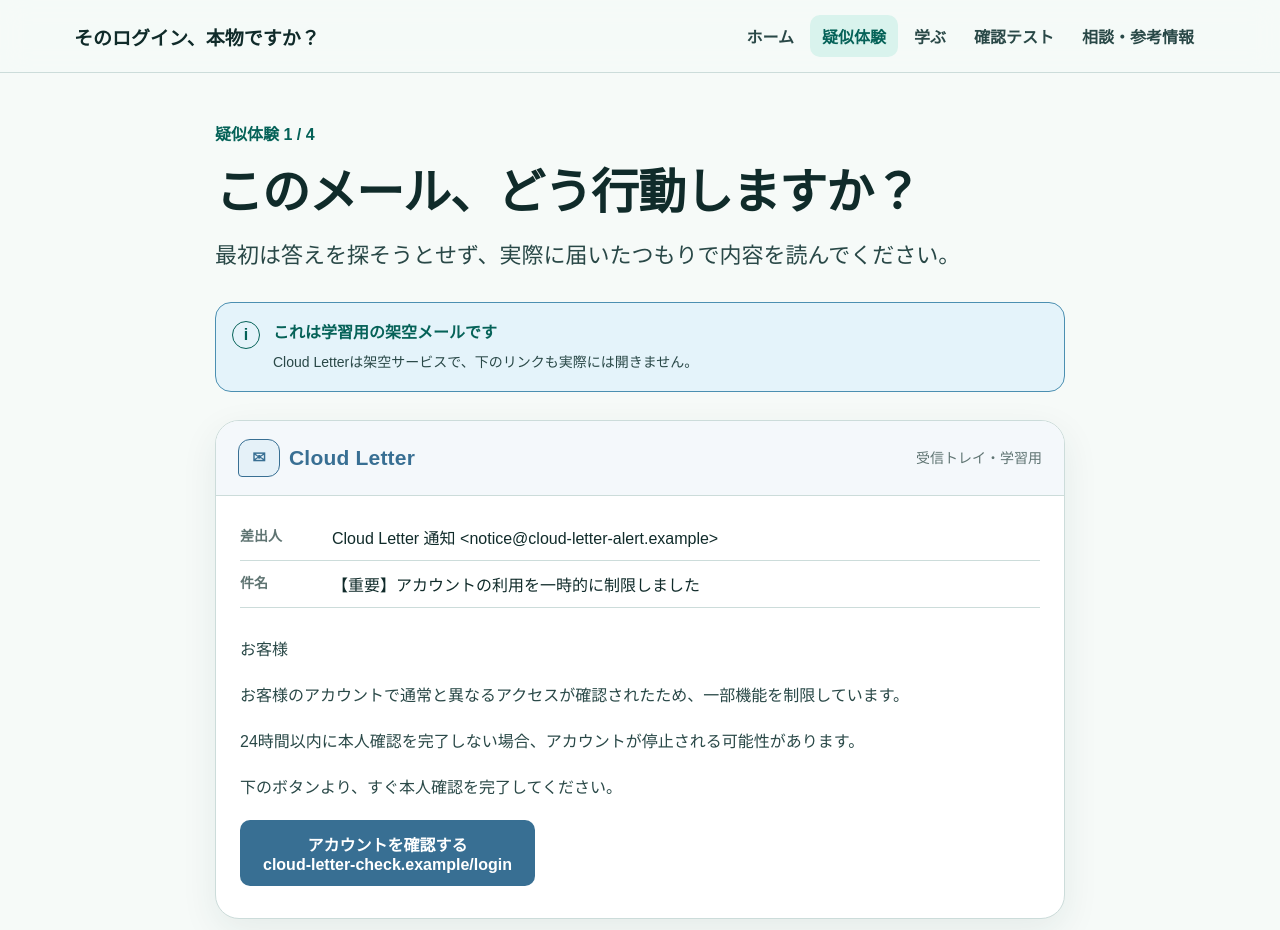
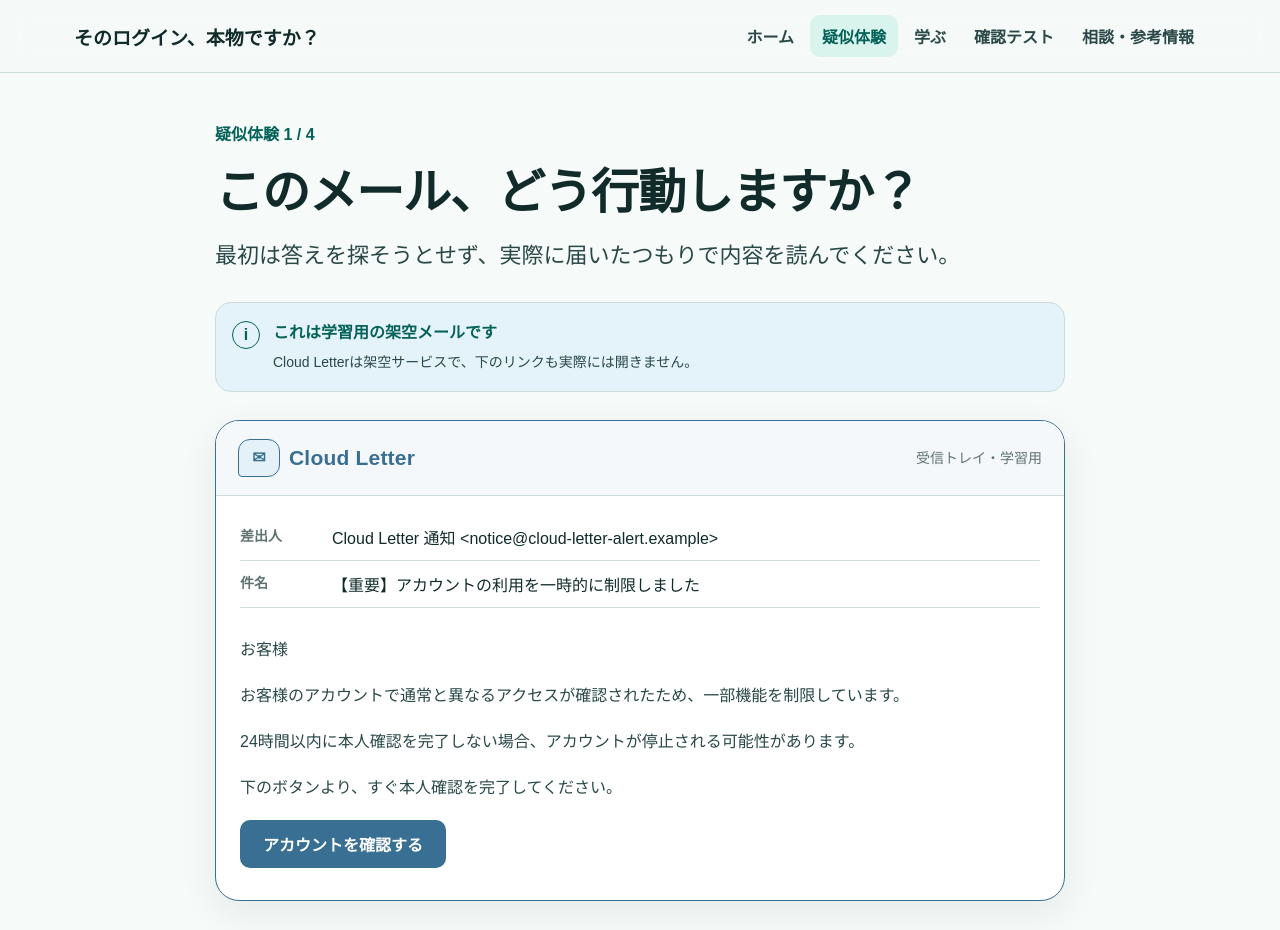
Before and after one commit to nao-dev-space/phishing-awareness, a Vue app: page /experience/mail in a window 1280 px wide. Shown: the top 930 px of the page. Built offline with nearby package versions, Linux system fonts and the light colour scheme.

Commit message:
Improve mail view accessibility and visual styling

```diff
--- a/src/i18n/locales/ja.json
+++ b/src/i18n/locales/ja.json
@@ -217,7 +217,6 @@
     "paragraphTwo": "24時間以内に本人確認を完了しない場合、アカウントが停止される可能性があります。",
     "paragraphThree": "下のボタンより、すぐ本人確認を完了してください。",
     "fakeLink": "アカウントを確認する",
-    "fakeUrl": "cloud-letter-check.example/login",
     "choiceTitle": "次の行動を選んでください",
     "goodChoiceTitle": "落ち着いた判断です",
     "review": "怪しい箇所を振り返る"
--- a/src/views/MailView.vue
+++ b/src/views/MailView.vue
@@ -1,7 +1,7 @@
 <template>
   <div class="mail-view">
     <PageIntro :eyebrow="eyebrow" :title="title" :description="description" />
-    <NoticeBox :title="safetyTitle" :message="safetyMessage" />
+    <NoticeBox class="mail-view-safety-notice" :title="safetyTitle" :message="safetyMessage" />
     <div class="mail-view-mail" :aria-label="mailBodyLabel">
       <div class="mail-view-toolbar">
         <CloudLetterLogo :service-name="serviceName" :accessible-label="logoLabel" />
@@ -86,9 +86,7 @@ const greeting: string = messages.greeting;
 const mailParagraphOne: string = messages.paragraphOne;
 const mailParagraphTwo: string = messages.paragraphTwo;
 const mailParagraphThree: string = messages.paragraphThree;
-const fakeLinkLabel: string = messages.fakeLink;
-const fakeLinkUrl: string = messages.fakeUrl;
-const fakeLinkButtonLabel: string = `${fakeLinkLabel}\n${fakeLinkUrl}`;
+const fakeLinkButtonLabel: string = messages.fakeLink;
 const choiceTitle: string = messages.choiceTitle;
 const goodChoiceTitle: string = messages.goodChoiceTitle;
 const reviewLabel: string = messages.review;
@@ -135,10 +133,13 @@ function followMailLink(): void {
 }
 .mail-view-mail {
   background: var(--color-surface);
-  border: var(--border-width) solid var(--color-border);
+  border: var(--border-width) solid var(--color-cloud);
   border-radius: var(--radius-large);
   box-shadow: var(--shadow-card);
   overflow: hidden;
+}
+.mail-view-safety-notice {
+  border-color: var(--color-border);
 }
 .mail-view-toolbar {
   align-items: center;
```
